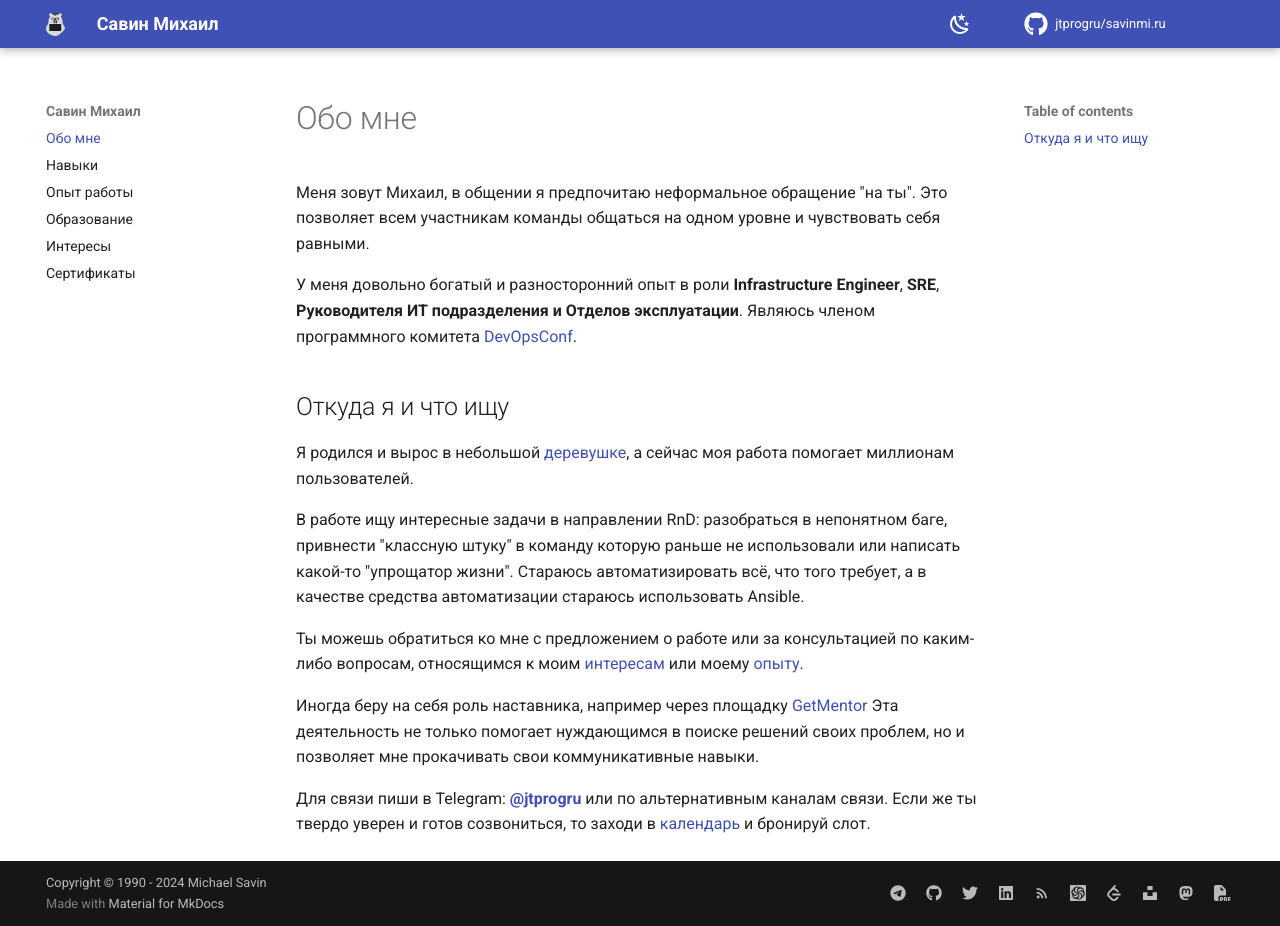
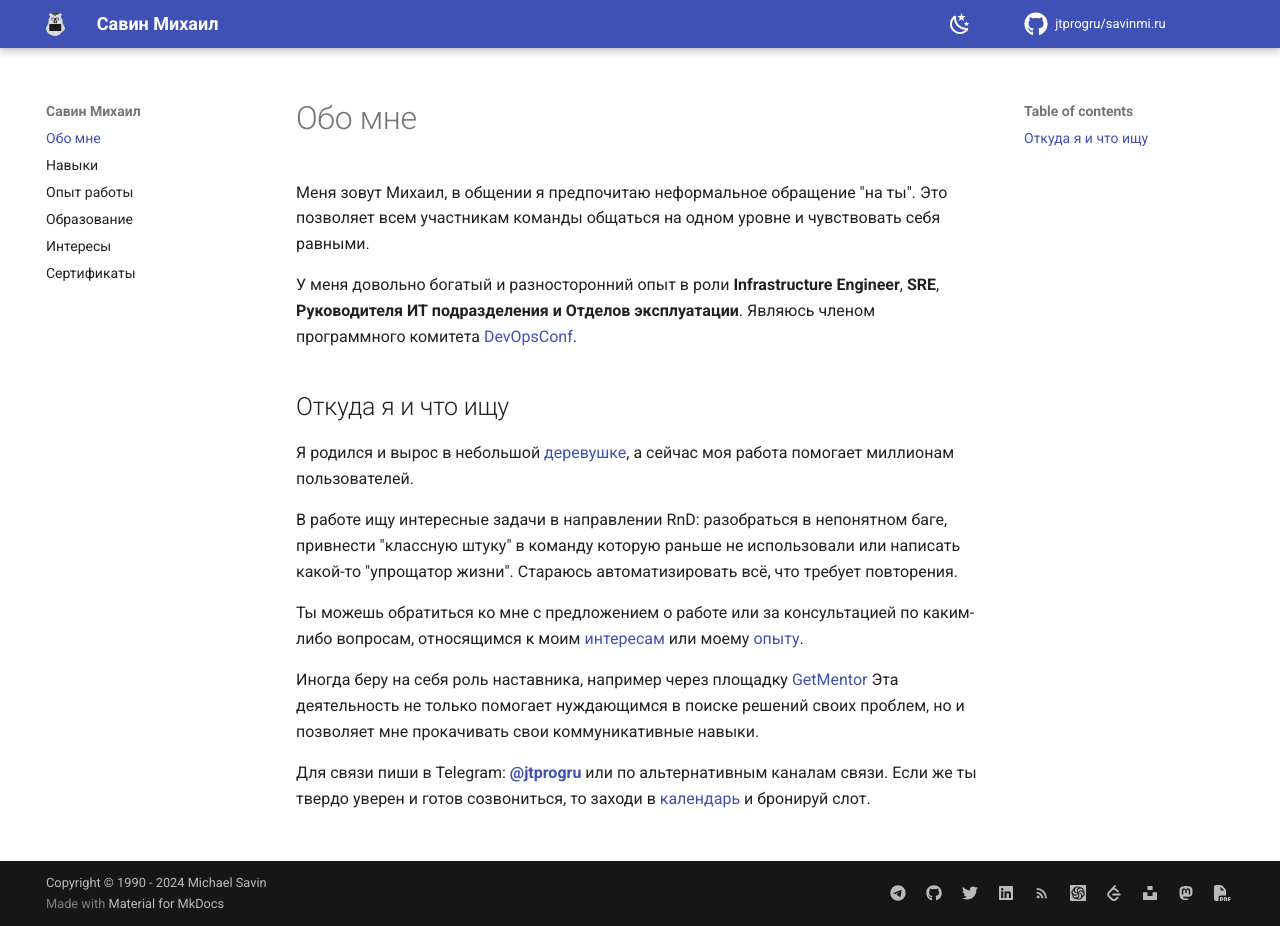
Before and after one commit to jtprogru/savinmi.ru, an MkDocs documentation site: the page built from docs/index.md, in a window 1280 px wide and 926 px high. Built offline with MkDocs 1.6.1 and Material for MkDocs 9.7.7, drawn with Linux system fonts in a browser that asks for light colours; comment, search, counter and statistics services are not loaded.

Commit message:
upd: Change about me section

```diff
--- a/docs/index.md
+++ b/docs/index.md
@@ -9,7 +9,7 @@
 
 Я родился и вырос в небольшой [деревушке](https://yandex.ru/maps/-/CCURQ0UwdD), а сейчас моя работа помогает миллионам пользователей.
 
-В работе ищу интересные задачи в направлении RnD: разобраться в непонятном баге, привнести "классную штуку" в команду которую раньше не использовали или написать какой-то "упрощатор жизни". Стараюсь автоматизировать всё, что того требует, а в качестве средства автоматизации стараюсь использовать Ansible.
+В работе ищу интересные задачи в направлении RnD: разобраться в непонятном баге, привнести "классную штуку" в команду которую раньше не использовали или написать какой-то "упрощатор жизни". Стараюсь автоматизировать всё, что требует повторения.
 
 Ты можешь обратиться ко мне с предложением о работе или за консультацией по каким-либо вопросам, относящимся к моим [интересам](interests.md) или моему [опыту](experience.md).
 
```
